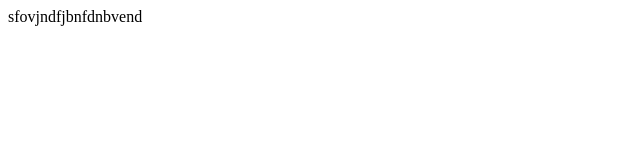
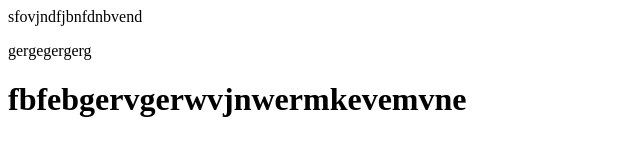
Before and after one commit to karenygin-creator/sdfjfghgswjhf, a plain HTML site: page index.html in a window 1280 px wide. Shown: the whole page, without its empty margins (0-640 px from the left). Drawn offline with Linux system fonts and the light colour scheme.

Commit message:
edfwfwef

```diff
--- a/index.html
+++ b/index.html
@@ -7,5 +7,7 @@
 </head>
 <body>
     sfovjndfjbnfdnbvend
+    <p>gergegergerg</p>
+    <h1>fbfebgervgerwvjnwermkevemvne</h1>
 </body>
 </html>
```
Also changed, not shown: 1 other file.
